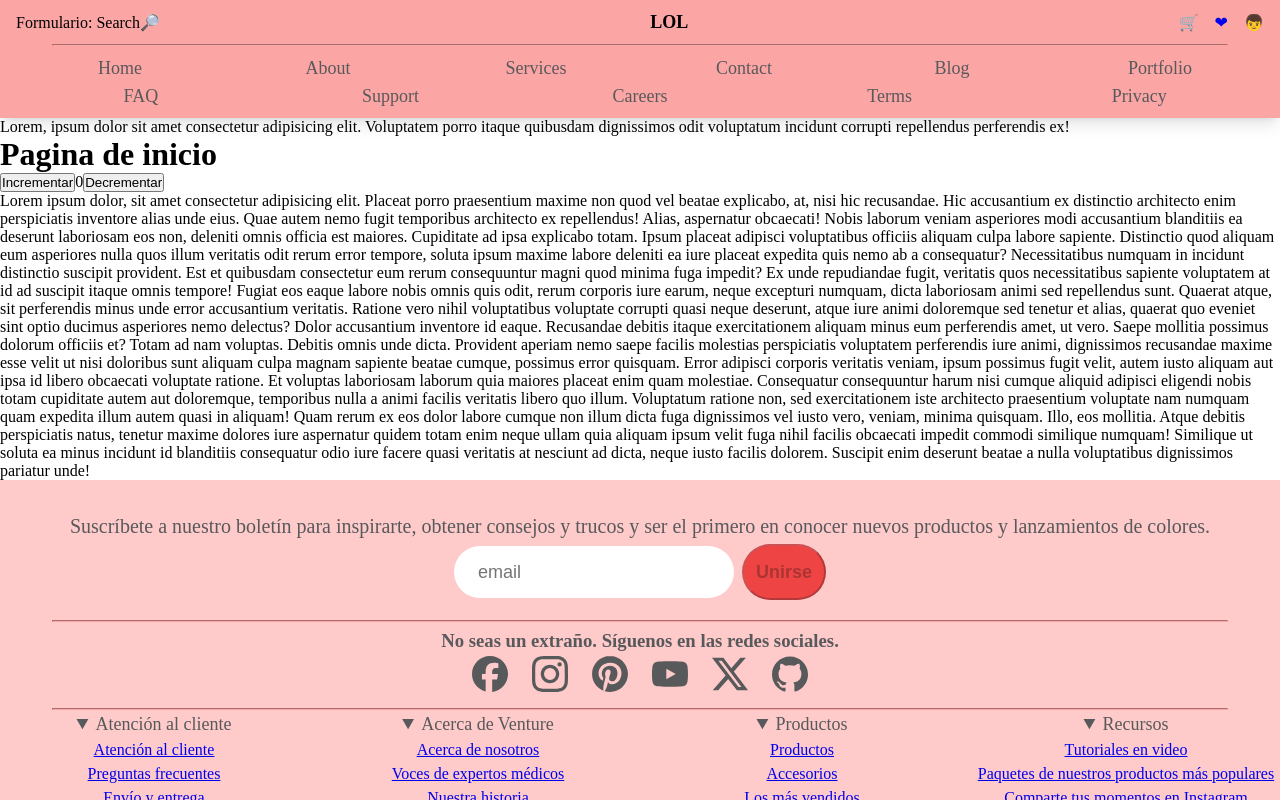
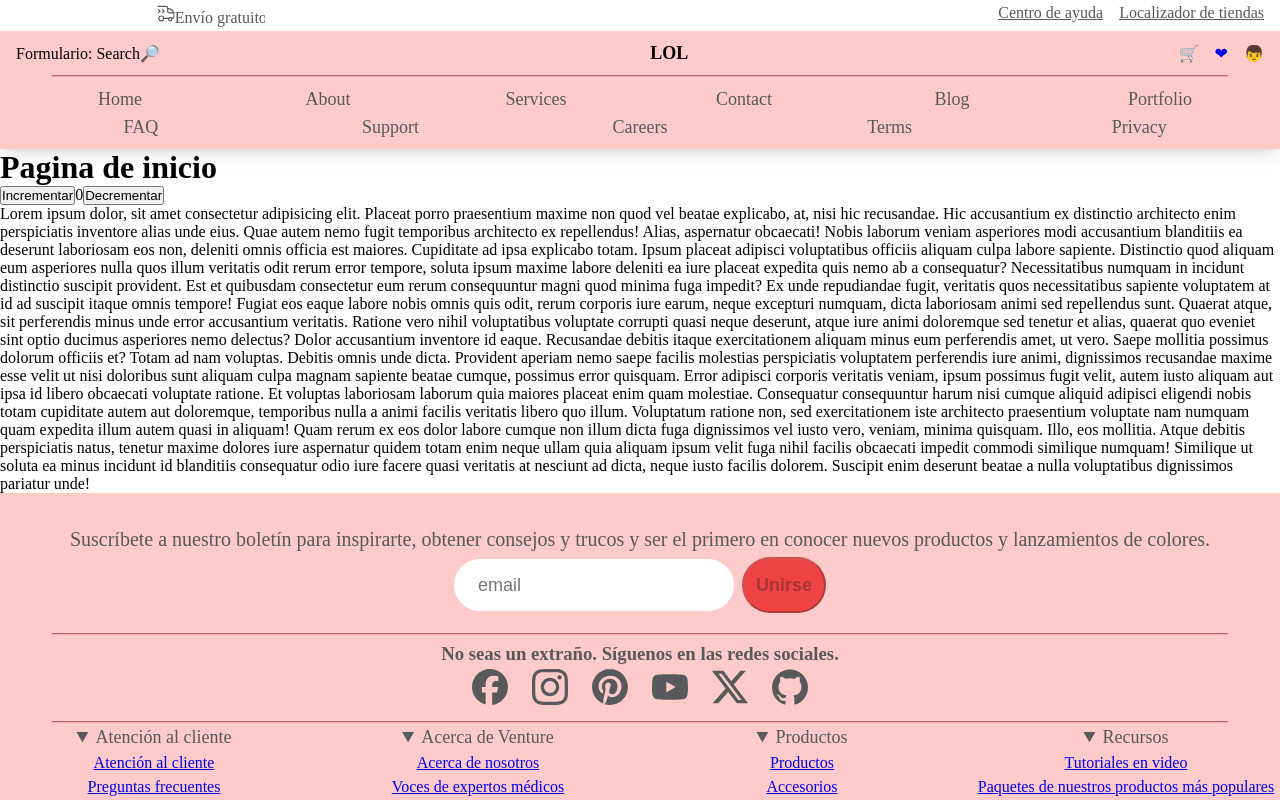
Before and after one commit to lgramajo99/newventure, a React (Vite) app: page / in a window 1280 px wide. Shown: the top 800 px of the page. Built offline with nearby package versions, Linux system fonts and the light colour scheme.

Commit message:
se agrego un TopBar al header

```diff
--- a/src/components/layouts/Header.jsx
+++ b/src/components/layouts/Header.jsx
@@ -1,9 +1,10 @@
 import Navbar from "./Navbar";
+import TopBar from "./TopBar";
 
 function Header() {
     return (<div>
+        <TopBar />
         <Navbar />
-        <p>Lorem, ipsum dolor sit amet consectetur adipisicing elit. Voluptatem porro itaque quibusdam dignissimos odit voluptatum incidunt corrupti repellendus perferendis ex!</p>
     </div>)
 }
 
--- a/src/components/layouts/Navbar.jsx
+++ b/src/components/layouts/Navbar.jsx
@@ -10,7 +10,7 @@ export default function Navbar() {
     }
 
     return (
-        <nav className="bg-red-300 shadow-lg border-red-400">
+        <nav className="bg-red-200 shadow-lg border-red-300">
             <div className="mx-auto">
                 <div className="flex justify-between items-center py-2 px-4">
                     <span className='hidden md:block'>Formulario: Search🔎</span>
--- /dev/null
+++ b/src/components/layouts/TopBar.jsx
@@ -0,0 +1,83 @@
+import { Link } from "react-router-dom";
+
+function TopBar() {
+    return (<div className="flex justify-between py-1 px-4 text-customGray">
+        <div id="advertisement" className="overflow-hidden whitespace-nowrap">
+            <p className="inline-block animate-scroll">
+                <span>
+                    <svg
+                        preserveAspectRatio="xMidYMid"
+                        className="Icon-module--icon--b3d78 InformationSlide-module--icon--c4f46"
+                        viewBox="0 0 24 24"
+                        fill="none"
+                        stroke="currentColor"
+                        style={{ width: "1.2rem" }}>
+                        <path
+                            d="M20.0002 18H21.0002C22.1048 18 23.0002 17.1046 23.0002 16V11.701C23.0002 11.247 22.8462 10.807 22.5622 10.452L20.2012 7.501C19.4412 6.553 18.2932 6 17.0772 6H15.0002V5C15.0002 3.896 14.1042 3 13.0002 3H3.00024"
+                            strokeWidth="1.5"
+                            strokeLinecap="round"
+                            strokeLinejoin="round"
+                        />
+                        <path
+                            fillRule="evenodd"
+                            clipRule="evenodd"
+                            d="M10.0004 17.9999C10.0004 19.657 8.65735 21 7.00031 21C5.34327 21 4.00024 19.657 4.00024 17.9999C4.00024 16.3429 5.34327 14.9999 7.00031 14.9999C8.65735 14.9999 10.0004 16.3429 10.0004 17.9999Z"
+                            strokeWidth="1.5"
+                            strokeLinecap="round"
+                            strokeLinejoin="round"
+                        />
+                        <path
+                            fillRule="evenodd"
+                            clipRule="evenodd"
+                            d="M20.1511 19C20.1511 20.1047 19.2558 21 18.1511 21C17.0465 21 16.1511 20.1047 16.1511 19C16.1511 17.8953 17.0465 17 18.1511 17C19.2558 17 20.1511 17.8953 20.1511 19Z"
+                            strokeWidth="1.5"
+                            strokeLinecap="round"
+                            strokeLinejoin="round"
+                        />
+                        <path
+                            d="M22.288 11L17.0002 11C15.8956 11 15.0002 10.1045 15.0002 8.99997L15.0002 5.44472"
+                            strokeWidth="1.5"
+                            strokeLinecap="round"
+                            strokeLinejoin="round"
+                        />
+                        <path
+                            d="M8.70253 10.7999L10.5024 9L8.70253 7.20009"
+                            strokeWidth="1.5"
+                            strokeLinecap="round"
+                            strokeLinejoin="round"
+                        />
+                        <path
+                            d="M3.70253 10.7999L5.50244 9L3.70253 7.20009"
+                            strokeWidth="1.5"
+                            strokeLinecap="round"
+                            strokeLinejoin="round"
+                        />
+                        <line x1="16.814" y1="18" x2="10.3049" y2="18" strokeWidth="1.5" />
+                    </svg>
+                </span>
+                Envío gratuito en todos los pedidos.
+            </p>
+        </div>
+        <div className="space-x-4 hidden md:block">
+            <Link to={"#"} className="text-customGray">Centro de ayuda</Link>
+            <Link to={"#"} className="text-customGray">Localizador de tiendas</Link>
+        </div>
+
+    </div>)
+}
+
+export default TopBar;
+
+
+<section class="InformationSlideShow-module--slideshow--10484">
+    <div style="transform: none; opacity: 1;">
+        <div class="InformationSlide-module--slide--a57f9"><span class="InformationSlide-module--info--aab34">
+            <svg preserveAspectRatio="xMidYMid" class="Icon-module--icon--b3d78 InformationSlide-module--icon--c4f46" viewBox="0 0 24 24" fill="none" stroke="currentColor" style="width: 1.5rem;">
+                <path d="M20.0002 18H21.0002C22.1048 18 23.0002 17.1046 23.0002 16V11.701C23.0002 11.247 22.8462 10.807 22.5622 10.452L20.2012 7.501C19.4412 6.553 18.2932 6 17.0772 6H15.0002V5C15.0002 3.896 14.1042 3 13.0002 3H3.00024" stroke-width="1.5" stroke-linecap="round" stroke-linejoin="round"></path>
+                <path fill-rule="evenodd" clip-rule="evenodd" d="M10.0004 17.9999C10.0004 19.657 8.65735 21 7.00031 21C5.34327 21 4.00024 19.657 4.00024 17.9999C4.00024 16.3429 5.34327 14.9999 7.00031 14.9999C8.65735 14.9999 10.0004 16.3429 10.0004 17.9999Z" stroke-width="1.5" stroke-linecap="round" stroke-linejoin="round"></path>
+                <path fill-rule="evenodd" clip-rule="evenodd" d="M20.1511 19C20.1511 20.1047 19.2558 21 18.1511 21C17.0465 21 16.1511 20.1047 16.1511 19C16.1511 17.8953 17.0465 17 18.1511 17C19.2558 17 20.1511 17.8953 20.1511 19Z" stroke-width="1.5" stroke-linecap="round" stroke-linejoin="round"></path>
+                <path d="M22.288 11L17.0002 11C15.8956 11 15.0002 10.1045 15.0002 8.99997L15.0002 5.44472" stroke-width="1.5" stroke-linecap="round" stroke-linejoin="round"></path>
+                <path d="M8.70253 10.7999L10.5024 9L8.70253 7.20009" stroke-width="1.5" stroke-linecap="round" stroke-linejoin="round"></path>
+                <path d="M3.70253 10.7999L5.50244 9L3.70253 7.20009" stroke-width="1.5" stroke-linecap="round" stroke-linejoin="round"></path>
+                <line x1="16.814" y1="18" x2="10.3049" y2="18" stroke-width="1.5"></line></svg>
+            <p class="InformationSlide-module--infoText--5a105">Free ground shipping on all orders</p></span></div></div></section>
--- a/tailwind.config.js
+++ b/tailwind.config.js
@@ -6,6 +6,25 @@ export default {
   ],
   theme: {
     extend: {
+      keyframes: {
+        fadeInOut: {
+          '0%, 100%': { opacity: '0' },
+          '50%': { opacity: '1' },
+        },
+        fadeInOutExtended: {
+          '0%, 25%, 75%, 100%': { opacity: '0' },
+          '50%': { opacity: '1' },
+        },
+        scroll: {
+          '0% ': { transform: 'translateX(- 100 %) ' }, // Empieza fuera de la pantalla a la izquierda
+          '100%': { transform: 'translateX(100%)' },
+        },
+      },
+      animation: {
+        fade: 'fadeInOut 4s ease-in-out infinite',
+        fadeExtended: 'fadeInOutExtended 6s ease-in-out infinite',
+        scroll: 'scroll 10s linear infinite',
+      },
       colors: {
         customGray: '#58595b',
       },
```
